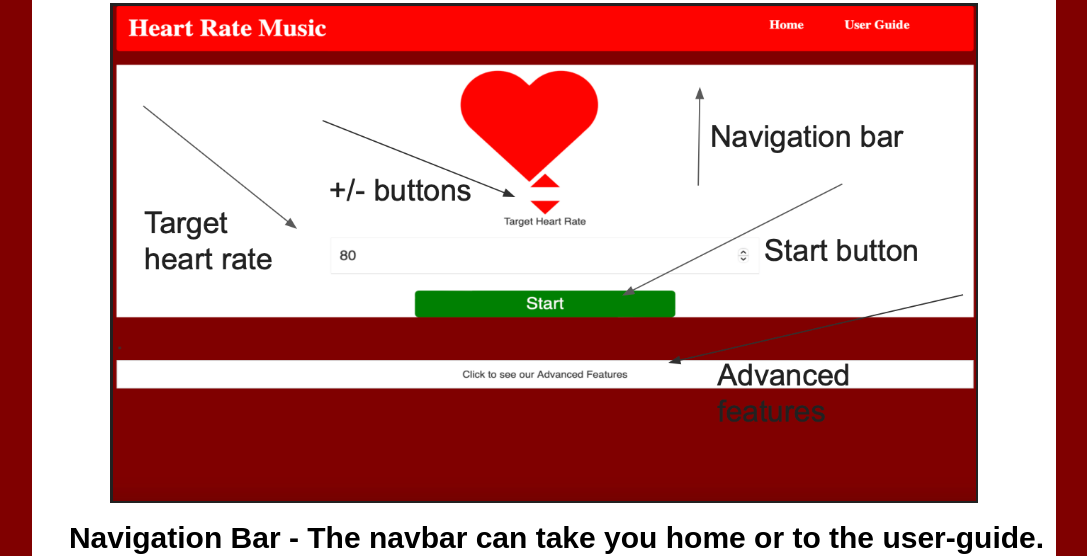
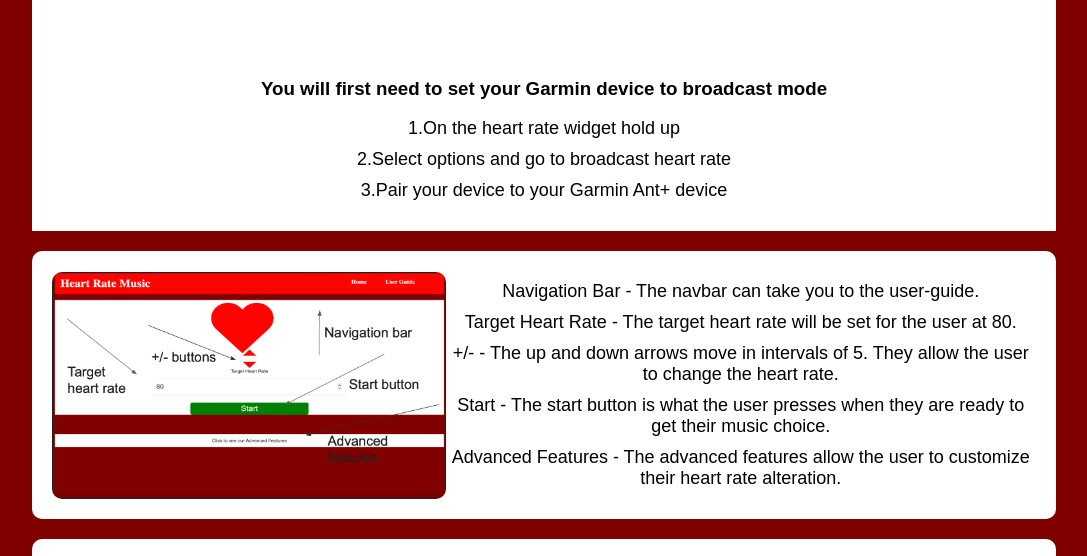
Before and after one commit to kilosandwich/HeartBeatAlterationUsingAISelectedMusic, a Flask app: page /user_guide in a window 1280 px wide. Shown: the part 533-1089 px from the top of the page, without its empty margins (96-1183 px from the left). Run offline with Flask 3, Linux system fonts and the light colour scheme; some libraries are stand-ins or nearby versions.

Commit message:
Add files via upload

```diff
--- a/templates/user_guide.html
+++ b/templates/user_guide.html
@@ -10,110 +10,147 @@
             background-color: maroon;
             margin: 0 10%;
             font-family: sans-serif;
-            text-align: center; /* Center-align all text */
+            text-align: center;
         }
-        img {
-            display: block;
-            margin: 0 auto; /* Center the image */
+         li {
+
+            font-size: large;
+            margin: 10px 0;
         }
-        p {
-            color: white;
-            font-size: large;
-        }
-        div {
-            background-color: white;
-        }
-        * {
-            font-size: 30px;
-        }
+
         .navbar {
             background: red;
             font-family: calibri;
-    padding-right: 15px;
-    padding-left: 15px;
+            padding: 15px;
         }
-
         .navdiv {
             display: flex;
             align-items: center;
             justify-content: space-between;
         }
-
         .logo a {
             font-size: 35px;
             font-weight: 600;
             color: white;
-    display: block;
+            text-decoration: none;
         }
-
-
         .navbar a {
             color: white;
             text-decoration: none;
+            margin: 0 10px;
+        }
+        .content-section {
+            display: flex;
+            align-items: center;
+            justify-content: space-around;
+            margin: 20px 0;
+            padding: 20px;
+            background-color: white;
+            color: black;
+            border-radius: 10px;
+        }
+        .content-section img {
+            max-width: 40%;
+            height: auto;
+            border-radius: 10px;
+        }
+        .content-section p {
+            text-align: left,right;
+            margin: 0 20px;
+            font-size: 20px;
+        }
+        .video-section {
+            margin: 20px 0;
+            background-color: white;
+            padding: 20px;
+            border-radius: 10px;
+        }
+        .video-section video {
             display: block;
-    text-align: center;
+            margin: 0 auto;
         }
-.navdiv{
-    background: red;
-}
-.logo{
-    background: red;
-}
-div{
-    background: white;
-}
-.accordion{
-    text-align: center;
-}
-
-    </style>
+    </style><!--above are the style elements for the page that inlcude the nav bar from the main page and the div containers
+    including the paragraphs and the size of the images and the video section  -->
 </head>
-<h1>
+<body>            <!--this is the same nav bar from the main html page that contains the home button and the user guide-->
     <nav class="navbar">
         <div class="navdiv">
             <div class="logo">
                 <a href="#">Heart Rate Music</a>
             </div>
             <ul>
-                <li><a href="#">Home</a></li>
+                <li><a href="/">Home</a></li>
                 <li><a href="/user_guide">User Guide</a></li>
-                <li><a href="contact.html"></a></li>
+
             </ul>
         </div>
     </nav>
-<h1>
-    <div>
 
-        <h1>Welcome to the user guide page</h1>
+    <div class="content">     <!--this is the intro to our page with the tutorial video below or shows the message that
+        the vidoe type isnt supported by the browser-->
+        <h1>Welcome to the User Guide Page</h1>
         <h2>Here we will be showing you how to use our web app</h2>
-        <h3>Here is a tutuorial vidoe on how to use the site</h3>
-        <video controls autoplay muted loop width="500">
+        <h3>Click below to see a tutorial on how to use Heart Rate Music</h3>
 
-            <source src="{{ url_for('static', filename='videos/welcome.mp4') }}" type="video/mp4">
-            Your browser does not support HTML5 video.
+        <div class="video-section">
+            <video controls width="530" height="240">
+                <source src="static/videos/video1123021558.mp4" type="video/mp4">
+                Your browser does not support the video tag.
             </video>
 
-        <img src="{{ url_for('static', filename='images/heart.png') }}" height="500" alt="Heart Rate Monitor">
+        </div>
 
+        <div class="content-section">  <!--this div container has the garmin instructions on how to set the device to brodadcat mode-->
+            <div class="text-content">
+                <h3>You will first need to set your Garmin device to broadcast mode</h3>
+                <ul1>
+                    <li>1.On the heart rate widget hold up</li>
+                    <li>2.Select options and go to broadcast heart rate</li>
+                    <li>3.Pair your device to your Garmin Ant+ device</li>
+                </ul1>
+            </div>
 
-        <div class="custom-paragraph">
-            <p>
-                <li>Navigation Bar - The navbar can take you home or to the user-guide.</li>
+        </div>
+
+    </div>
+    <div3>
+        <!--this is the image of the home page and the description of what every function on our home page does-->
+
+        <div class="content-section">
+            <img src="{{ url_for('static', filename='images/heart.png') }}" alt="Heart Rate Monitor">
+
+            <div class="text-content">
+                <ul2>
+                    <li>Navigation Bar - The navbar can take you to the user-guide.</li>
                     <li>Target Heart Rate - The target heart rate will be set for the user at 80.</li>
                     <li>+/- - The up and down arrows move in intervals of 5. They allow the user to change the heart rate.</li>
                     <li>Start - The start button is what the user presses when they are ready to get their music choice.</li>
                     <li>Advanced Features - The advanced features allow the user to customize their heart rate alteration.</li>
-            </p>
+                </ul2>
             </div>
-        <img src="{{ url_for('static', filename='images/Features.png') }}" height="500" alt="Heart Rate Monitor">
-        <p>
-            <li>The shallow path will take allow you to change hour heart rate for a certain range</li>
-            <li>The linear path will take allow you to change hour heart rate for a certain range</li>
-            <li>The steep path will take allow you to change hour heart rate for a certain range</li>
-            <li>The parobola path will take allow you to change hour heart rate for a certain range</li>
-        </p>
+        </div>
+           <!--this is the image of the advanced features page that shows the advanced features and explain hwo they work-->
+        <div class="content-section">
+            <img src="{{ url_for('static', filename='images/paths.png') }}" alt="Heart Rate Monitor">
+
+            <div class="text-content">
+                <ul3>
+
+                    <li>This the advanced features part of our web application. Here you can choose an approach path to
+                        alter your heart rate. Depending on how you want to alter your heart rate you can either go slow or really fast.
+                    </li>
+
+                    <li>You can also press the get resting Heart rate button to get your live resting heart rate.
+                        Once you press the button the resting heart rate will be displayed on screen and fill in the box.</li>
+
+
+                </ul3>
+
+            </div>
 
 
         </div>
+    </div3>
+
 </body>
 </html>
```
Lines whose indentation alone changed are shown as unchanged.
